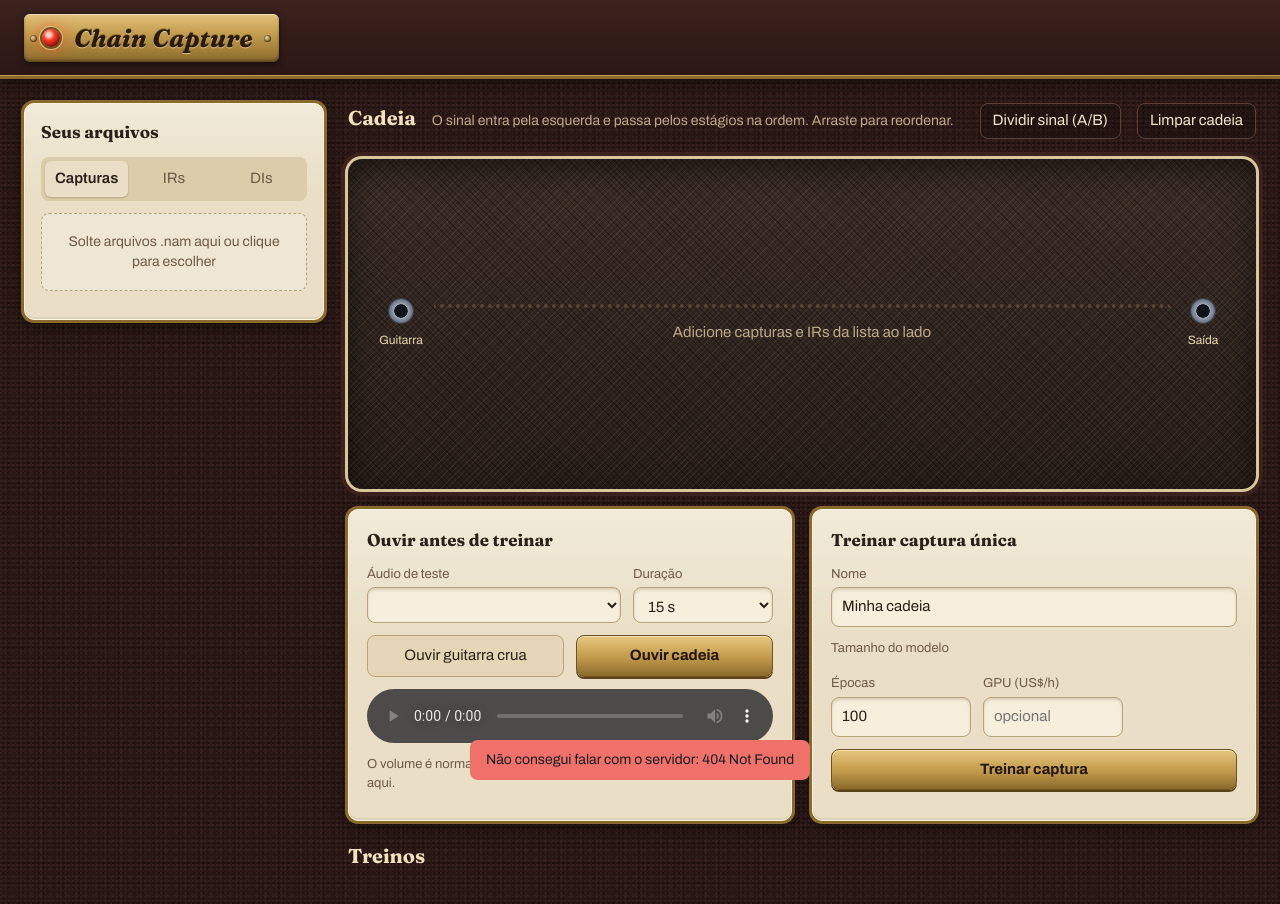
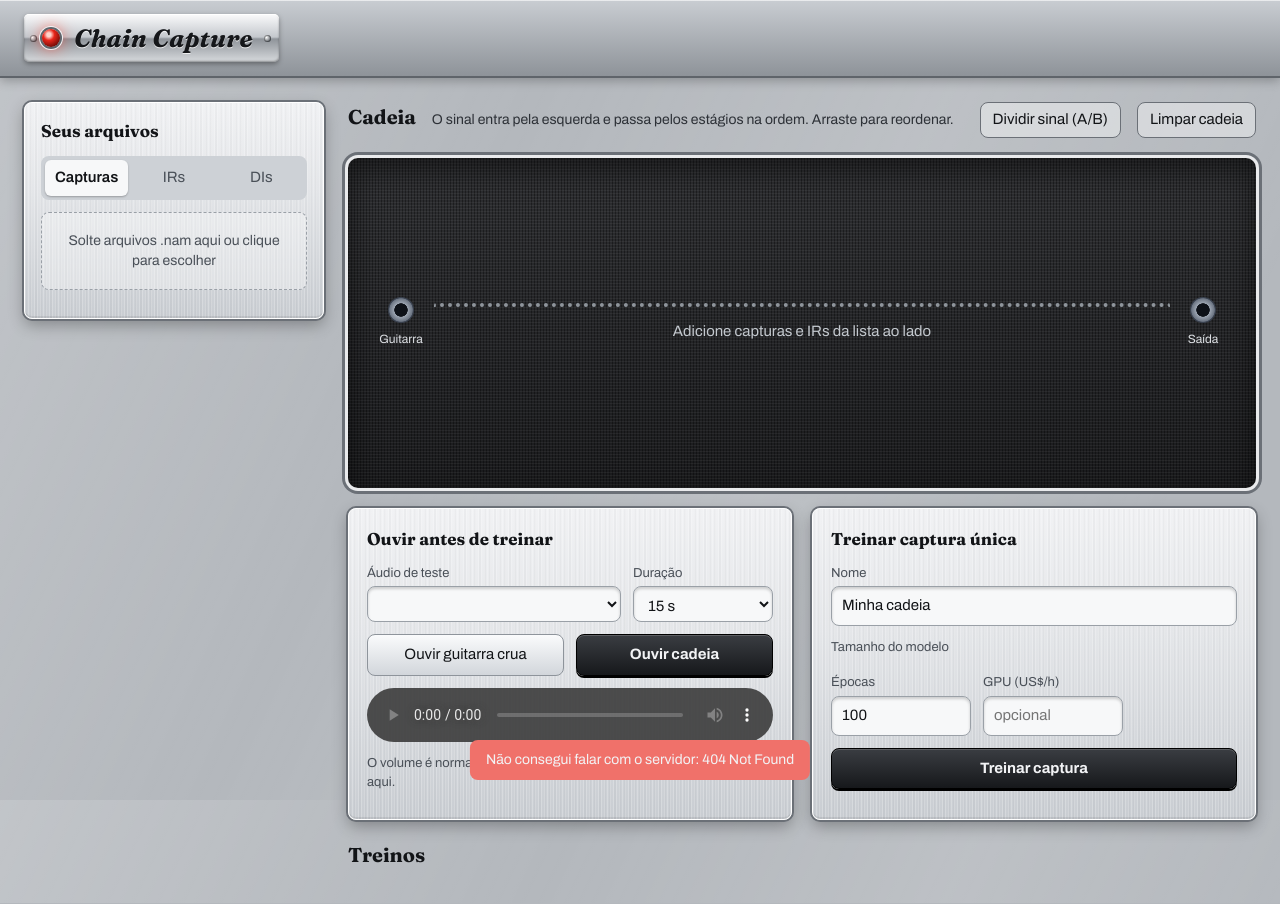
Before and after one commit to Longhin08/nam-chain-capture, a plain HTML site: page poc/app/static/index.html in a window 1280 px wide. Drawn offline with Linux system fonts and the light colour scheme; no server answers.

Commit message:
UI: silver 80s amp look (generic, no brand elements)
Silver vinyl cabinet, brushed-aluminum faceplate panels with black text,
chrome nameplate with our own name and a red pilot lamp, graphite grille
with light piping, black knobs with silver caps, black bakelite primary
buttons. Evokes the era's silver anniversary amps without any logo,
script, model plate or panel layout from a manufacturer.

Co-Authored-By: Claude Opus 5.5 <noreply@anthropic.com>

```diff
--- a/poc/app/static/style.css
+++ b/poc/app/static/style.css
@@ -376,151 +376,189 @@ audio { width: 100%; }
 
 
 /* =================================================================
-   Tema: amplificador valvulado antigo (visual próprio, sem marca)
+   Tema: amp dos anos 80 em vinil prateado e painel de alumínio escovado
+   (estética da época; sem logotipo, nome ou desenho de nenhum fabricante)
    ================================================================= */
+
+:root {
+  --vinyl: #b4b8bd;
+  --vinyl-dark: #8e9399;
+  --alu: #e4e6e9;
+  --alu-deep: #cdd1d6;
+  --alu-line: #9aa0a7;
+  --chrome-hi: #ffffff;
+  --grille: #26272a;
+  --piping: #e9eaec;
+  --lamp: #e8261b;
+  --black-ink: #121417;
+}
 
 h1, h2, .split-title, .job-title { font-family: "Fraunces", Georgia, serif; font-variation-settings: "opsz" 48; }
 
-/* gabinete de tolex com grão de couro */
+/* gabinete: vinil prateado com grão e brilho metálico */
 body {
-  background-color: var(--tolex);
+  --ink: var(--black-ink);
+  --muted: #444a52;
+  --rail: #c7cbd0;
+  --rail-line: #8e949b;
+  --felt-deep: #a9aeb4;
+  --focus: #b3261e;
+  color: var(--ink);
+  background-color: var(--vinyl);
   background-image:
-    radial-gradient(circle at 30% 20%, rgba(255, 255, 255, .035) 0 1px, transparent 1.5px),
-    radial-gradient(circle at 70% 60%, rgba(0, 0, 0, .35) 0 1px, transparent 1.6px),
-    radial-gradient(circle at 50% 50%, rgba(255, 220, 180, .025) 0 2px, transparent 3px);
-  background-size: 4px 4px, 5px 5px, 9px 9px;
+    radial-gradient(circle at 30% 30%, rgba(255, 255, 255, .22) 0 .8px, transparent 1.3px),
+    radial-gradient(circle at 70% 70%, rgba(0, 0, 0, .14) 0 .8px, transparent 1.4px),
+    linear-gradient(115deg, rgba(255, 255, 255, .18), transparent 35%, rgba(255, 255, 255, .12) 60%, transparent 85%);
+  background-size: 3px 3px, 4px 4px, 100% 100%;
+  background-attachment: scroll, scroll, fixed;
 }
 
-/* topo do chassi: faixa de tolex + friso de latão */
+/* faixa superior do chassi */
 .top {
-  background: linear-gradient(180deg, var(--tolex-hi), var(--tolex));
-  border-bottom: 3px solid var(--brass-dark);
-  box-shadow: inset 0 -1px 0 var(--brass), 0 4px 14px rgba(0, 0, 0, .45);
+  background: linear-gradient(180deg, #c9cdd2, var(--vinyl-dark));
+  border-bottom: 2px solid #5f646a;
+  box-shadow: inset 0 1px 0 rgba(255, 255, 255, .6), 0 3px 10px rgba(0, 0, 0, .25);
 }
 .nameplate {
   position: relative; display: inline-flex; align-items: center; gap: 14px;
-  padding: 6px 26px 6px 18px; border-radius: 6px;
-  background: linear-gradient(180deg, #e2c27a, var(--brass) 45%, var(--brass-dark));
-  box-shadow: inset 0 1px 0 rgba(255, 255, 255, .5), inset 0 -2px 3px rgba(0, 0, 0, .35), 0 2px 6px rgba(0, 0, 0, .5);
+  padding: 6px 26px 6px 18px; border-radius: 5px;
+  background: linear-gradient(180deg, #fbfbfc, #c4c8cd 48%, #8f949a 52%, #d7dadd);
+  box-shadow: inset 0 1px 0 #fff, inset 0 -1px 2px rgba(0, 0, 0, .35), 0 2px 5px rgba(0, 0, 0, .35);
 }
 .nameplate::before, .nameplate::after { /* parafusos */
   content: ""; position: absolute; top: 50%; width: 7px; height: 7px; margin-top: -3.5px; border-radius: 50%;
-  background: radial-gradient(circle at 35% 35%, #f6e2b0, #6e5222 70%);
+  background: radial-gradient(circle at 35% 35%, #fff, #5f646a 70%);
   box-shadow: inset 0 0 0 1px rgba(0, 0, 0, .3);
 }
 .nameplate::before { left: 6px; }
 .nameplate::after { right: 8px; }
 .brand {
-  color: #2a1a0c; font-style: italic; font-weight: 800; font-size: 25px; letter-spacing: .01em;
+  color: #15171a; font-style: italic; font-weight: 800; font-size: 25px;
   font-variation-settings: "opsz" 96;
-  text-shadow: 0 1px 0 rgba(255, 240, 200, .55), 0 -1px 0 rgba(0, 0, 0, .25);
+  text-shadow: 0 1px 0 rgba(255, 255, 255, .8);
 }
 /* lâmpada piloto (joia vermelha): acende devagar, como válvula aquecendo */
 .pilot {
   width: 18px; height: 18px; border-radius: 50%;
-  background: radial-gradient(circle at 38% 32%, #ffd0c4 0 12%, var(--lamp) 34%, #7a0d06 78%);
-  box-shadow: 0 0 0 2px #6e5222, 0 0 0 3px #e2c27a;
+  background: radial-gradient(circle at 38% 32%, #ffd3cb 0 12%, var(--lamp) 34%, #6d0a05 78%);
+  box-shadow: 0 0 0 2px #5f646a, 0 0 0 3px #f2f3f5;
   animation: warmup 1.6s ease-out both;
 }
 .pilot.busy { animation: warmup 1.6s ease-out both, breathe 2.4s ease-in-out 1.6s infinite; }
 @keyframes warmup {
-  from { filter: brightness(.25) saturate(.4); box-shadow: 0 0 0 2px #6e5222, 0 0 0 3px #e2c27a; }
-  to { filter: none; box-shadow: 0 0 0 2px #6e5222, 0 0 0 3px #e2c27a, 0 0 14px 3px rgba(255, 70, 40, .55); }
+  from { filter: brightness(.25) saturate(.4); box-shadow: 0 0 0 2px #5f646a, 0 0 0 3px #f2f3f5; }
+  to { filter: none; box-shadow: 0 0 0 2px #5f646a, 0 0 0 3px #f2f3f5, 0 0 14px 3px rgba(255, 50, 30, .5); }
 }
 @keyframes breathe {
-  50% { box-shadow: 0 0 0 2px #6e5222, 0 0 0 3px #e2c27a, 0 0 22px 7px rgba(255, 90, 40, .75); }
+  50% { box-shadow: 0 0 0 2px #5f646a, 0 0 0 3px #f2f3f5, 0 0 22px 7px rgba(255, 60, 30, .7); }
 }
-.chip { background: rgba(0, 0, 0, .3); border: 1px solid var(--rail-line); color: var(--ink); }
+.chip { background: rgba(255, 255, 255, .45); border: 1px solid #8e949b; color: var(--black-ink); }
+.chip.ok .dot { background: #2f7a3b; }
+.chip.bad .dot { background: #b8620f; }
+.chip button { color: var(--black-ink); }
 
-/* painéis de controle creme: texto escuro, campos rebaixados */
+/* painéis: alumínio escovado com texto preto */
 .library, .panel, .job, .board-alert, .undo-bar {
-  --ink: #2b2018;
-  --muted: #6e5b46;
-  --felt-deep: var(--cream-deep);
-  --rail: #e4d6b6;
-  --rail-line: var(--cream-line);
-  --focus: #a0521d;
-  /* cores de estado legíveis sobre creme */
+  --ink: var(--black-ink);
+  --muted: #4a5058;
+  --felt-deep: var(--alu-deep);
+  --rail: #dadde1;
+  --rail-line: var(--alu-line);
+  --focus: #b3261e;
   --warn: #9a4a12;
   --danger: #b3261e;
   --ok: #2f7a3b;
   color: var(--ink);
 }
-.library { align-self: start; }
 .library, .panel, .job {
   background:
-    linear-gradient(180deg, rgba(255, 255, 255, .35), transparent 40%),
-    var(--cream);
-  border-radius: 10px;
-  border: 1px solid #fff4dc;
-  box-shadow: 0 0 0 3px var(--brass-dark), 0 6px 18px rgba(0, 0, 0, .5), inset 0 -2px 0 rgba(0, 0, 0, .06);
+    repeating-linear-gradient(90deg, rgba(255, 255, 255, .22) 0 1px, transparent 1px 3px),
+    repeating-linear-gradient(90deg, rgba(0, 0, 0, .025) 0 2px, transparent 2px 5px),
+    linear-gradient(180deg, #f1f2f4, var(--alu) 40%, #c9cdd2);
+  border-radius: 8px;
+  border: 1px solid #fff;
+  box-shadow: 0 0 0 2px #6b7077, 0 6px 16px rgba(0, 0, 0, .3), inset 0 -2px 0 rgba(0, 0, 0, .08);
 }
-.library { padding: 16px; }
-.board-alert { background: #f3e2b5; border-color: var(--brass); }
-.undo-bar { background: var(--cream); border: 1px solid var(--cream-line); }
+.library { padding: 16px; align-self: start; }
+.board-alert { background: #f2e7c9; border-color: #b8862f; }
+.undo-bar { background: var(--alu); border: 1px solid var(--alu-line); }
 .field input, .field select, .ir-opts .trunc-ms {
-  background: #f7efdc; color: var(--ink);
-  box-shadow: inset 0 2px 3px rgba(80, 50, 20, .18);
+  background: #f7f8f9; color: var(--ink);
+  box-shadow: inset 0 2px 3px rgba(0, 0, 0, .18);
 }
-.file { background: #f3e9d2; box-shadow: inset 0 -1px 0 rgba(0, 0, 0, .05); }
-.tabs button[aria-selected="true"] { background: var(--cream); box-shadow: 0 1px 2px rgba(0, 0, 0, .2); }
-.drop { background: rgba(255, 255, 255, .25); }
+.file { background: rgba(255, 255, 255, .55); box-shadow: inset 0 -1px 0 rgba(0, 0, 0, .06); }
+.tabs button[aria-selected="true"] { background: #f7f8f9; box-shadow: 0 1px 2px rgba(0, 0, 0, .25); }
+.drop { background: rgba(255, 255, 255, .35); }
 
-/* títulos da área principal (sobre o tolex) */
-.board-head h2, .jobs-wrap > h2 { color: #f3e3bd; font-size: 20px; }
+/* títulos e textos sobre o vinil */
+.board-head h2, .jobs-wrap > h2 { color: var(--black-ink); font-size: 20px; }
+.board-head .hint, .jobs-wrap .empty { color: #2d3137; }
 
-/* botões: latão e baquelite */
+/* botões: baquelite preta e alumínio */
 .primary {
-  background: linear-gradient(180deg, #e7c77e, var(--brass) 55%, var(--brass-dark));
-  color: #241608; border: 1px solid #6e5222;
-  box-shadow: inset 0 1px 0 rgba(255, 255, 255, .45), 0 2px 0 #5b4219;
+  background: linear-gradient(180deg, #3a3d42, #16181b);
+  color: #f2f3f5; border: 1px solid #000;
+  box-shadow: inset 0 1px 0 rgba(255, 255, 255, .18), 0 2px 0 #000;
 }
-.primary:hover { background: linear-gradient(180deg, #efd28f, #cfa758 55%, #95742f); }
-.primary:active { transform: translateY(1px); box-shadow: inset 0 1px 0 rgba(255, 255, 255, .45); }
-.ghost { color: var(--ink); border-color: var(--rail-line); background: rgba(0, 0, 0, .2); }
-.ghost:hover { border-color: var(--brass); color: #fff4dc; }
-.ghost:disabled { opacity: .45; cursor: not-allowed; }
-.arch label:has(input:checked) { border-color: var(--brass-dark); box-shadow: inset 0 0 0 1px var(--brass-dark), 0 0 0 2px rgba(193, 154, 75, .35); }
+.primary:hover { background: linear-gradient(180deg, #4a4e54, #1f2125); }
+.primary:active { transform: translateY(1px); box-shadow: inset 0 1px 0 rgba(255, 255, 255, .18); }
+.secondary { background: linear-gradient(180deg, #fafbfc, #d2d6db); color: var(--black-ink); border-color: #8e949b; }
+.ghost { color: var(--black-ink); border-color: #6b7077; background: rgba(255, 255, 255, .4); }
+.ghost:hover { border-color: #15171a; background: rgba(255, 255, 255, .65); }
+.ghost:disabled { opacity: .5; cursor: not-allowed; }
+.small { color: var(--black-ink); background: linear-gradient(180deg, #fafbfc, #d6dade); }
+.small.danger { color: #b3261e; }
+.arch label { color: var(--black-ink); }
+.arch label:has(input:checked) { border-color: #15171a; box-shadow: inset 0 0 0 1px #15171a, 0 0 0 2px rgba(232, 38, 27, .25); }
 
-/* pedaleira = pano de grade, com friso creme (piping) */
+/* pedaleira = grade grafite com friso claro */
 .board {
+  --ink: #eef0f2;
+  --muted: #c3c8ce;
+  color: var(--ink);
   background-color: var(--grille);
   background-image:
-    repeating-linear-gradient(45deg, rgba(0, 0, 0, .28) 0 1px, transparent 1px 4px),
-    repeating-linear-gradient(-45deg, rgba(255, 228, 190, .07) 0 1px, transparent 1px 4px),
-    linear-gradient(180deg, rgba(255, 255, 255, .03), rgba(0, 0, 0, .25));
-  border-radius: 14px;
-  box-shadow: 0 0 0 3px #d8c79c, 0 0 0 7px var(--tolex-hi), inset 0 10px 30px rgba(0, 0, 0, .55);
+    repeating-linear-gradient(0deg, rgba(255, 255, 255, .05) 0 1px, transparent 1px 3px),
+    repeating-linear-gradient(90deg, rgba(0, 0, 0, .35) 0 1px, transparent 1px 3px),
+    linear-gradient(180deg, rgba(255, 255, 255, .04), rgba(0, 0, 0, .3));
+  border-radius: 10px;
+  box-shadow: 0 0 0 3px var(--piping), 0 0 0 6px #6b7077, inset 0 10px 30px rgba(0, 0, 0, .55);
 }
-.jack { color: #e6d6b3; }
-.split-block { border-color: rgba(230, 210, 170, .35); background: rgba(20, 10, 8, .35); }
-.branch-row { background: rgba(10, 5, 4, .35); }
-.split-hint, .branch-empty { color: #cdb894; }
+.jack { color: #dfe2e6; }
+.split-block { border-color: rgba(233, 234, 236, .4); background: rgba(0, 0, 0, .25); }
+.branch-row { background: rgba(0, 0, 0, .3); }
+.branch-badge { background: #3a3d42; color: #f2f3f5; border-color: #6b7077; }
+.split-hint, .branch-empty { color: #c9cdd2; }
+.split-head .small { color: var(--black-ink); }
 
-/* knobs "cabeça de galinha" em baquelite */
+/* knobs pretos com tampa prateada */
 .knob {
-  background: radial-gradient(circle at 38% 30%, #5a4a40, #1d1512 72%);
-  box-shadow: 0 3px 6px rgba(0, 0, 0, .5), inset 0 1px 0 rgba(255, 255, 255, .15);
+  background: radial-gradient(circle, #eef0f2 0 27%, #9ba0a6 31%, #3a3c40 34%, #121315 37%, #2b2d31 64%, #0d0e10 72%);
+  box-shadow: 0 3px 6px rgba(0, 0, 0, .55), inset 0 1px 0 rgba(255, 255, 255, .2);
 }
 .knob::after {
-  width: 10px; height: 26px; margin-left: -5px; top: -2px; border-radius: 5px 5px 2px 2px;
-  background: linear-gradient(180deg, #f3e6c8, #cdb88f);
-  clip-path: polygon(50% 0, 100% 100%, 0 100%);
-  transform-origin: 50% 29px;
+  width: 3px; height: 13px; margin-left: -1.5px; top: 4px; border-radius: 2px;
+  background: #ffffff; clip-path: none;
+  transform-origin: 50% 23px;
 }
-.mixer .knob::after { height: 21px; transform-origin: 50% 24px; }
-.mixer { background: var(--cream); color: #2b2018; box-shadow: 0 0 0 2px var(--brass-dark); }
-.mixer .knob-label, .mixer .knob-value { color: #2b2018; }
-.mixer .toggle { background: var(--cream-deep); border-color: var(--cream-line); color: #2b2018; }
-.mixer .toggle[aria-pressed="true"] { background: var(--lamp); border-color: #7a0d06; color: #fff4ea; }
+.mixer .knob::after { height: 10px; top: 3px; transform-origin: 50% 19px; }
+.mixer {
+  background: linear-gradient(180deg, #f1f2f4, #c9cdd2); color: var(--black-ink);
+  box-shadow: 0 0 0 2px #6b7077;
+}
+.mixer .knob-label, .mixer .knob-value { color: var(--black-ink); }
+.mixer .toggle { background: #f7f8f9; border-color: #8e949b; color: var(--black-ink); }
+.mixer .toggle[aria-pressed="true"] { background: var(--lamp); border-color: #6d0a05; color: #fff; }
 
-/* barras de progresso como VU âmbar */
-.progress { background: #cdbd97; box-shadow: inset 0 1px 2px rgba(0, 0, 0, .3); }
-.progress > span { background: linear-gradient(90deg, #f1b24a, #ff7a2f); }
+/* barras de progresso */
+.progress { background: #b9bec4; box-shadow: inset 0 1px 2px rgba(0, 0, 0, .3); }
+.progress > span { background: linear-gradient(90deg, #3a3d42, #e8261b); }
 .job-state.done { color: #2f7a3b; }
-.job-state.running, .job-state.queued, .job-state.canceling { color: #a0521d; }
-.esr.ótimo { color: #2f7a3b; } .esr.ok { color: #a0521d; }
+.job-state.running, .job-state.queued, .job-state.canceling { color: #9a4a12; }
+.esr.ótimo { color: #2f7a3b; } .esr.ok { color: #9a4a12; }
+
+.toast { background: #15171a; color: #f2f3f5; }
 
 @media (prefers-reduced-motion: reduce) {
-  .pilot, .pilot.busy { animation: none; box-shadow: 0 0 0 2px #6e5222, 0 0 0 3px #e2c27a, 0 0 14px 3px rgba(255, 70, 40, .55); }
+  .pilot, .pilot.busy { animation: none; box-shadow: 0 0 0 2px #5f646a, 0 0 0 3px #f2f3f5, 0 0 14px 3px rgba(255, 50, 30, .5); }
 }
```
